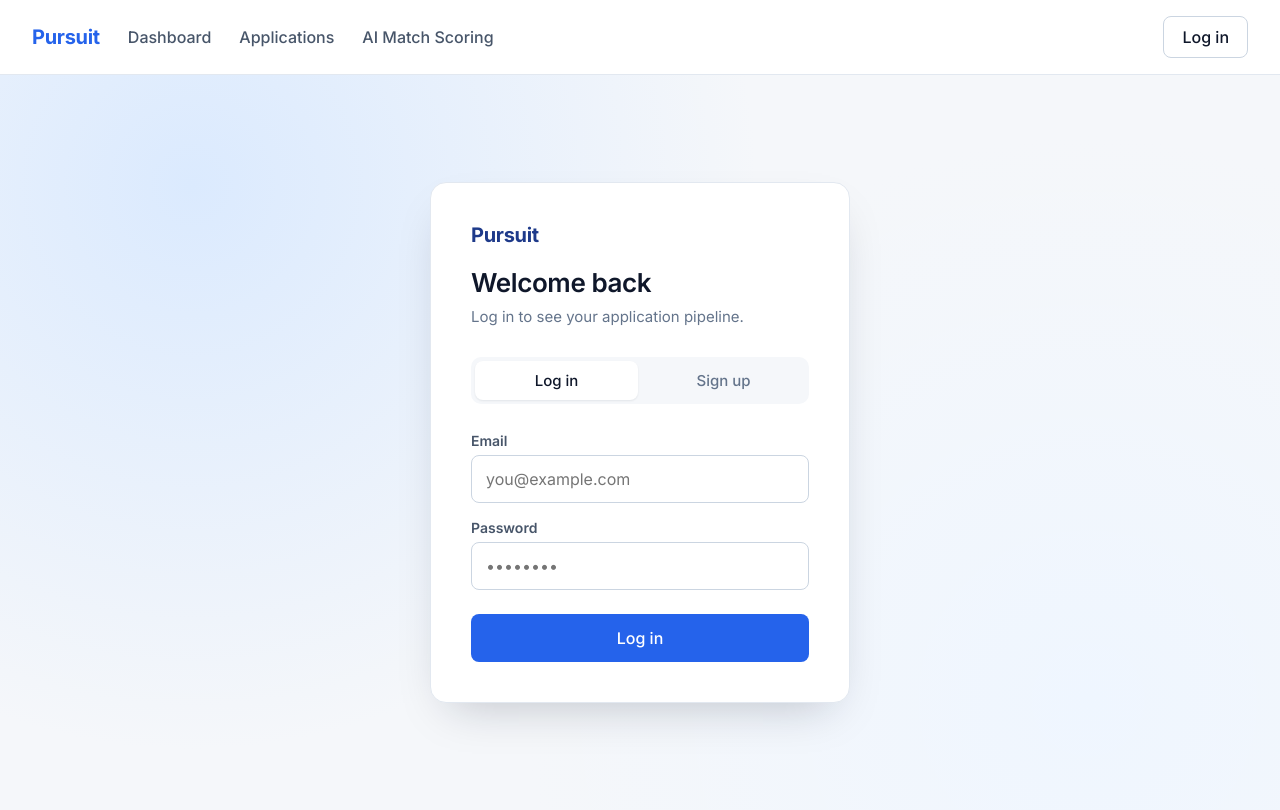
After one commit to Voshana08/Job-Tracker-AI, a Flask app: page /auth in a window 1280 px wide. The commit adds this page. Run offline with Flask 3, Linux system fonts and the light colour scheme.

Commit message:
Intial placeholder file for auth created

```diff
--- a/app.py
+++ b/app.py
@@ -183,6 +183,14 @@ def add_application():
 
     return render_template('add_application.html', status_options=status_options)
 
+#Auth page (layout only - login/signup logic to be built separately)
+@app.route('/auth')
+def auth():
+    mode = request.args.get('mode', 'login')
+    if mode not in ('login', 'signup'):
+        mode = 'login'
+    return render_template('auth.html', mode=mode)
+
 #Detailed view of the job applications
 @app.route('/view')
 def view():
--- a/static/styles.css
+++ b/static/styles.css
@@ -386,6 +386,106 @@ a:hover {
     margin-bottom: 16px;
 }
 
+/* ---------- Auth page ---------- */
+.auth-page {
+    min-height: calc(100vh - 65px);
+    display: flex;
+    align-items: center;
+    justify-content: center;
+    padding: 48px 24px;
+    background:
+        radial-gradient(circle at 15% 15%, var(--tint-200) 0%, transparent 45%),
+        radial-gradient(circle at 85% 85%, var(--tint-100) 0%, transparent 45%),
+        var(--surface);
+}
+
+.auth-card {
+    width: 100%;
+    max-width: 420px;
+    background: var(--canvas);
+    border: 1px solid var(--hairline);
+    border-radius: 16px;
+    padding: 40px;
+    box-shadow: 0 20px 45px -20px rgba(15, 23, 42, 0.25);
+}
+
+.auth-logo {
+    font-weight: 700;
+    font-size: 20px;
+    letter-spacing: -0.3px;
+    color: var(--primary-deep);
+    margin-bottom: 20px;
+}
+
+.auth-heading {
+    font-size: 26px;
+    font-weight: 600;
+    letter-spacing: -0.4px;
+    margin: 0 0 8px;
+}
+
+.auth-subtitle {
+    font-size: 15px;
+    line-height: 1.5;
+    color: var(--steel);
+    margin: 0 0 28px;
+}
+
+.auth-tabs {
+    display: flex;
+    gap: 4px;
+    background: var(--surface);
+    border-radius: 10px;
+    padding: 4px;
+    margin-bottom: 28px;
+}
+
+.auth-tab {
+    flex: 1;
+    text-align: center;
+    padding: 10px;
+    border-radius: 8px;
+    font-size: 15px;
+    font-weight: 500;
+    color: var(--steel);
+}
+
+.auth-tab:hover {
+    text-decoration: none;
+    color: var(--ink);
+}
+
+.auth-tab-active,
+.auth-tab-active:hover {
+    background: var(--canvas);
+    color: var(--ink);
+    box-shadow: 0 1px 2px rgba(15, 23, 42, 0.08);
+}
+
+.auth-card .form-field input {
+    height: 48px;
+    transition: border-color 0.15s ease, box-shadow 0.15s ease;
+}
+
+.auth-card .form-field input:focus {
+    outline: none;
+    border-color: var(--primary);
+    box-shadow: 0 0 0 3px var(--tint-100);
+}
+
+.auth-error {
+    color: #b91c1c;
+    font-size: 15px;
+    margin: 0 0 16px;
+}
+
+.auth-submit {
+    width: 100%;
+    padding: 14px;
+    font-size: 16px;
+    margin-top: 8px;
+}
+
 /* ---------- Add / edit application form ---------- */
 .form-page {
     max-width: 720px;
--- /dev/null
+++ b/templates/auth.html
@@ -0,0 +1,50 @@
+{% extends "base.html" %}
+
+{% block content %}
+
+<div class="auth-page">
+    <div class="auth-card">
+        <div class="auth-logo">Pursuit</div>
+        <h1 class="auth-heading">
+            {% if mode == 'signup' %}Create your account{% else %}Welcome back{% endif %}
+        </h1>
+        <p class="auth-subtitle">
+            {% if mode == 'signup' %}Start tracking your applications in one place.{% else %}Log in to see your application pipeline.{% endif %}
+        </p>
+
+        <div class="auth-tabs">
+            <a href="{{ url_for('auth', mode='login') }}"
+               class="auth-tab {% if mode == 'login' %}auth-tab-active{% endif %}">Log in</a>
+            <a href="{{ url_for('auth', mode='signup') }}"
+               class="auth-tab {% if mode == 'signup' %}auth-tab-active{% endif %}">Sign up</a>
+        </div>
+
+        <form method="post">
+            <div class="form-field">
+                <label for="auth-email">Email</label>
+                <input id="auth-email" name="email" type="email" placeholder="you@example.com">
+            </div>
+
+            <div class="form-field">
+                <label for="auth-password">Password</label>
+                <input id="auth-password" name="password" type="password" placeholder="••••••••">
+            </div>
+
+            {% if mode == 'signup' %}
+            <div class="form-field">
+                <label for="auth-confirm">Confirm password</label>
+                <input id="auth-confirm" name="confirm_password" type="password" placeholder="••••••••">
+            </div>
+            {% endif %}
+
+            {# Placeholder for a future auth error message, e.g. authError #}
+            {# <p class="auth-error">Something went wrong.</p> #}
+
+            <button type="submit" class="btn-primary auth-submit">
+                {% if mode == 'signup' %}Create account{% else %}Log in{% endif %}
+            </button>
+        </form>
+    </div>
+</div>
+
+{% endblock %}
--- a/templates/base.html
+++ b/templates/base.html
@@ -16,7 +16,7 @@
     <a href="{{ url_for('applications') }}" class="navbar-link">Applications</a>
     <a href="#" class="navbar-link">AI Match Scoring</a>
     <div class="navbar-spacer"></div>
-    <button type="button" class="btn-outline">Log in</button>
+    <a href="{{ url_for('auth') }}"><button type="button" class="btn-outline">Log in</button></a>
 </nav>
 
 {% block content %}
```
